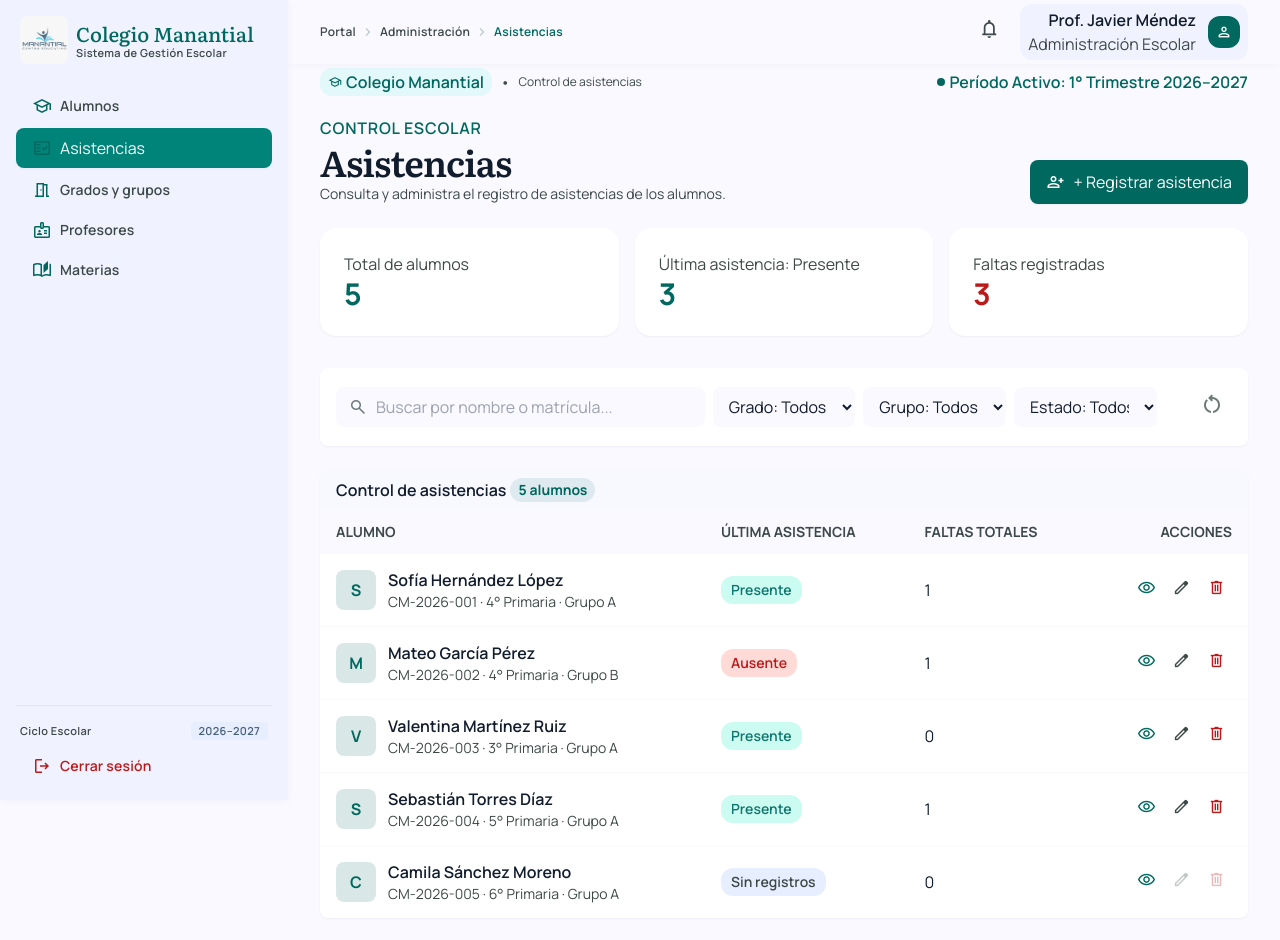
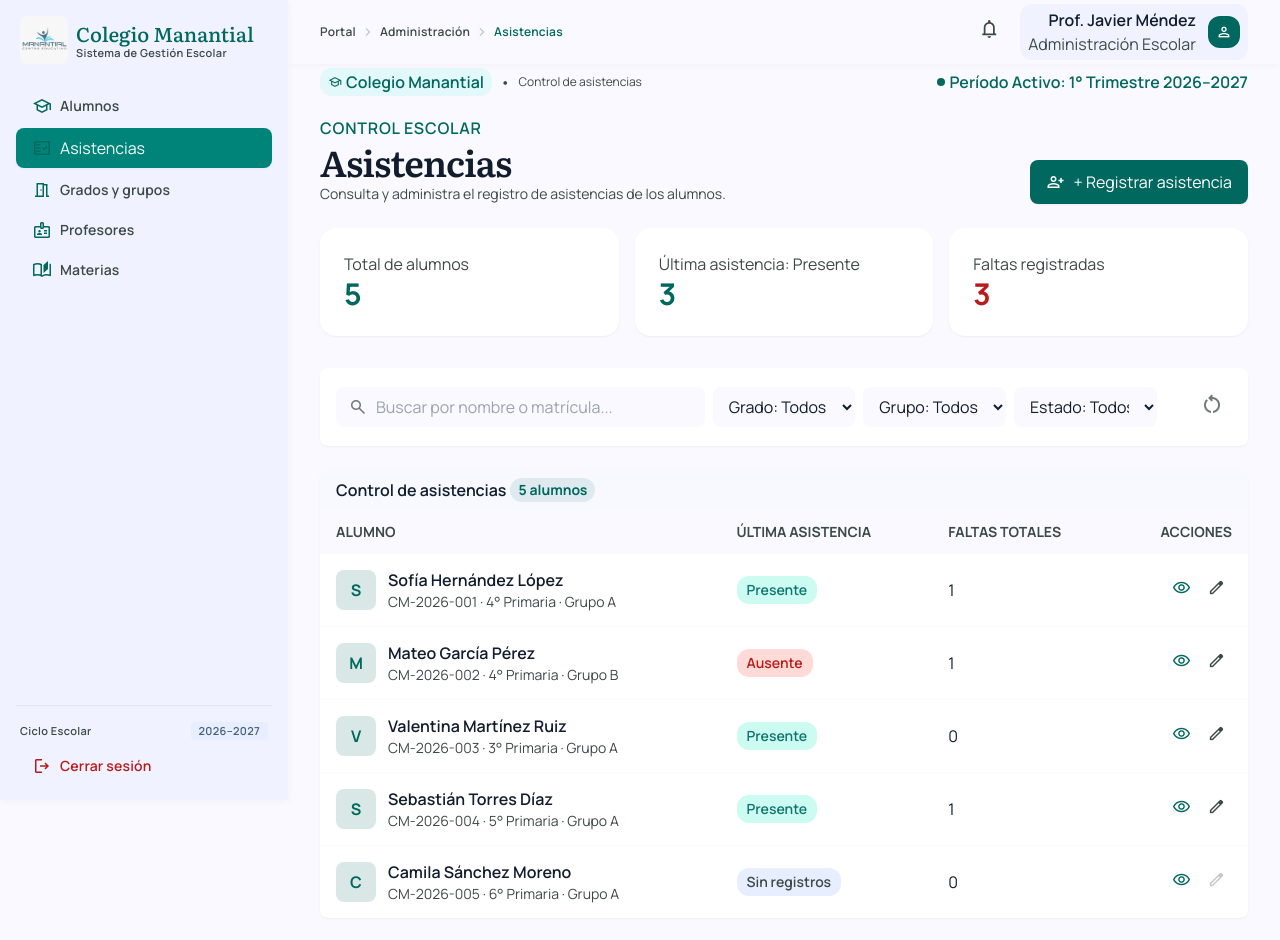
Before and after one commit to JustLexl/SistemaGestionEscolarColegioMananFront, an Angular app: page /asistencias in a window 1280 px wide. Shown: the top 940 px of the page. Built offline with nearby package versions, Linux system fonts and the light colour scheme.

Commit message:
Ajustar botones de registro y eliminacion de asistencias

```diff
--- a/src/app/pages/asistencias/asistencias.component.html
+++ b/src/app/pages/asistencias/asistencias.component.html
@@ -450,19 +450,6 @@
                 </span>
               </button>
 
-              <!-- ELIMINAR ÚLTIMA ASISTENCIA -->
-              <button
-                (click)="eliminarRegistro(ordenarRegistros(alumno)[0], alumno)"
-                [disabled]="alumno.registros.length === 0"
-                class="p-1.5 text-error hover:bg-error-container rounded-lg disabled:opacity-30 disabled:cursor-not-allowed"
-                title="Eliminar última asistencia"
-                type="button"
-              >
-                <span class="material-symbols-outlined text-[19px]">
-                  delete
-                </span>
-              </button>
-
             </div>
           </td>
         </tr>
@@ -504,14 +491,6 @@
         <span class="material-symbols-outlined">close</span>
       </button>
     </div>
-
-    <button
-      type="button"
-      (click)="abrirRegistro()"
-      class="bg-primary text-on-primary px-4 py-2 rounded-xl mb-5 cursor-pointer"
-    >
-       Registrar asistencia
-    </button>
 
     <div class="overflow-x-auto">
       <table class="w-full text-left">
```
